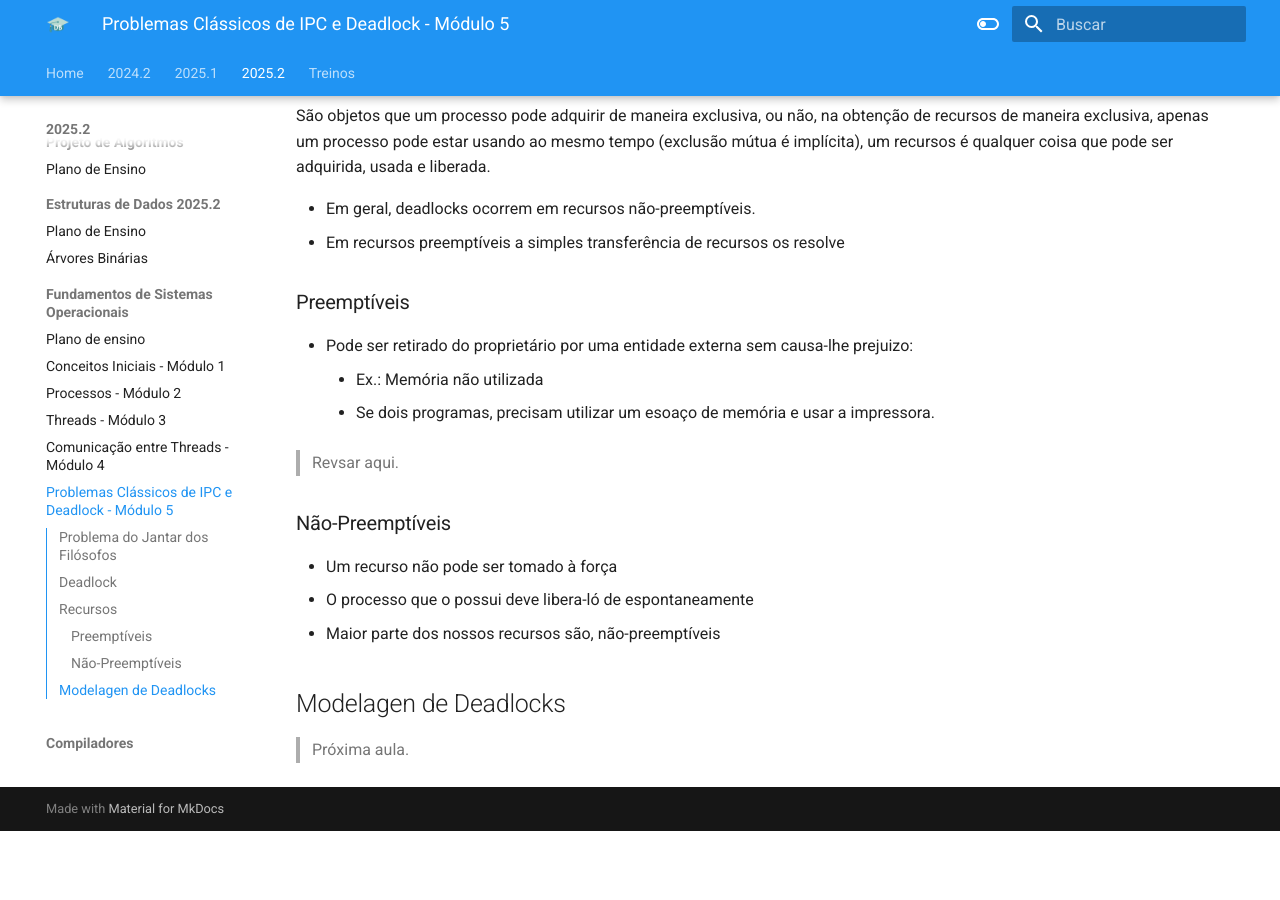
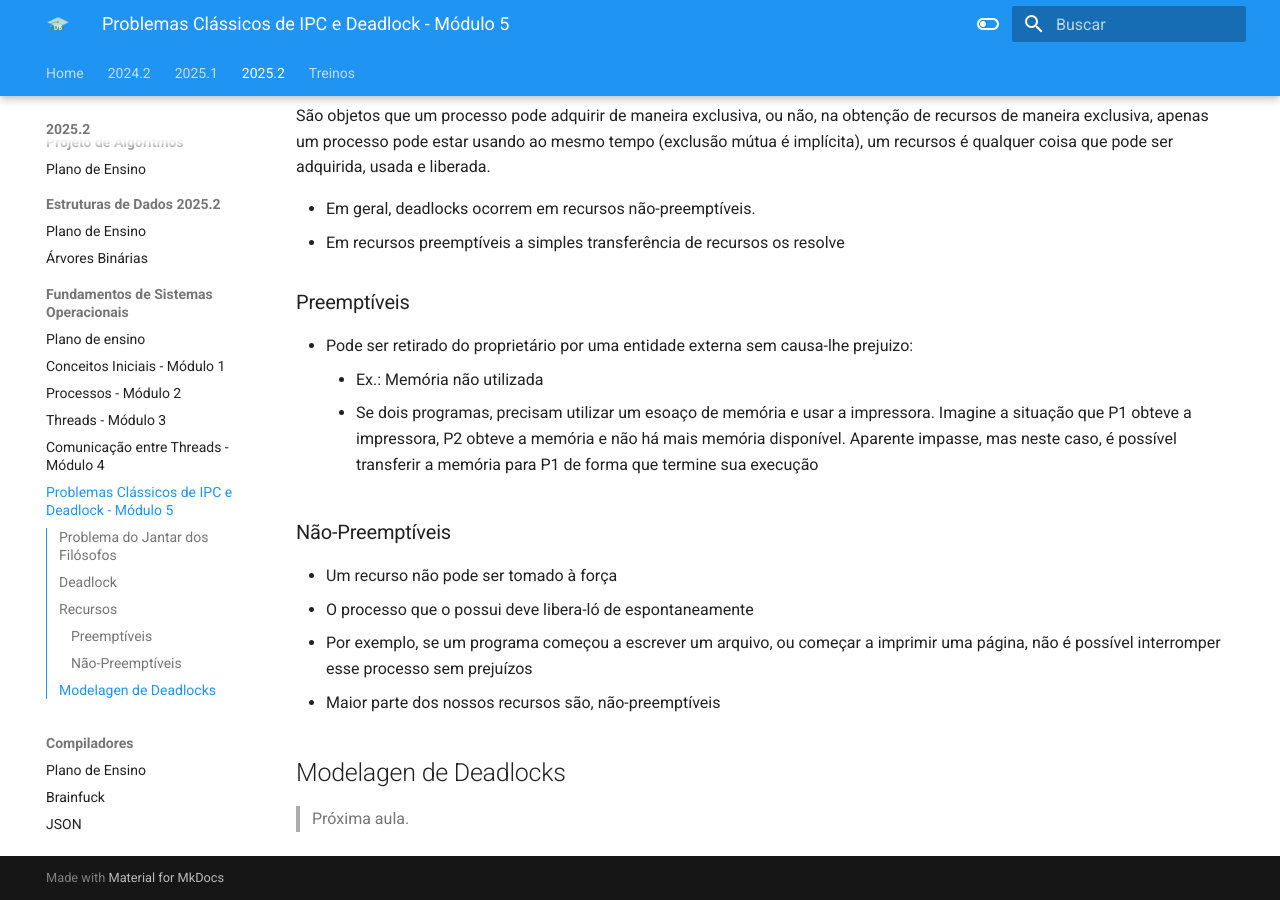
Before and after one commit to Diogo-Barboza/VSFGA, an MkDocs documentation site: the page built from docs/sections/2025.2/FSO/modulo5.md, in a window 1280 px wide and 900 px high, scrolled down 2184 px. Built offline with MkDocs 1.6.1 and Material for MkDocs 9.7.7, drawn with Linux system fonts in a browser that asks for light colours; before the commit the page ends 3015 px from its top, so only the background shows below that.

Commit message:
fix: Modulo 5 - FSO

```diff
--- a/docs/sections/2025.2/FSO/modulo5.md
+++ b/docs/sections/2025.2/FSO/modulo5.md
@@ -75,14 +75,14 @@
 
 - Pode ser retirado do proprietário por uma entidade externa sem causa-lhe prejuizo:
     - Ex.: Memória não utilizada
-    - Se dois programas, precisam utilizar um esoaço de memória e usar a impressora.
+    - Se dois programas, precisam utilizar um esoaço de memória e usar a impressora. Imagine a situação que P1 obteve a impressora, P2 obteve a memória e não há mais memória disponível. Aparente impasse, mas neste caso, é possível transferir a memória para P1 de forma que termine sua execução
 
-> Revsar aqui.
 
 ### Não-Preemptíveis
 
 - Um recurso não pode ser tomado à força
 - O processo que o possui deve libera-ló de espontaneamente
+- Por exemplo, se um programa começou a escrever um arquivo, ou começar a imprimir uma página, não é possível interromper esse processo sem prejuízos
 - Maior parte dos nossos recursos são, não-preemptíveis
 
 ## Modelagen de Deadlocks
```
